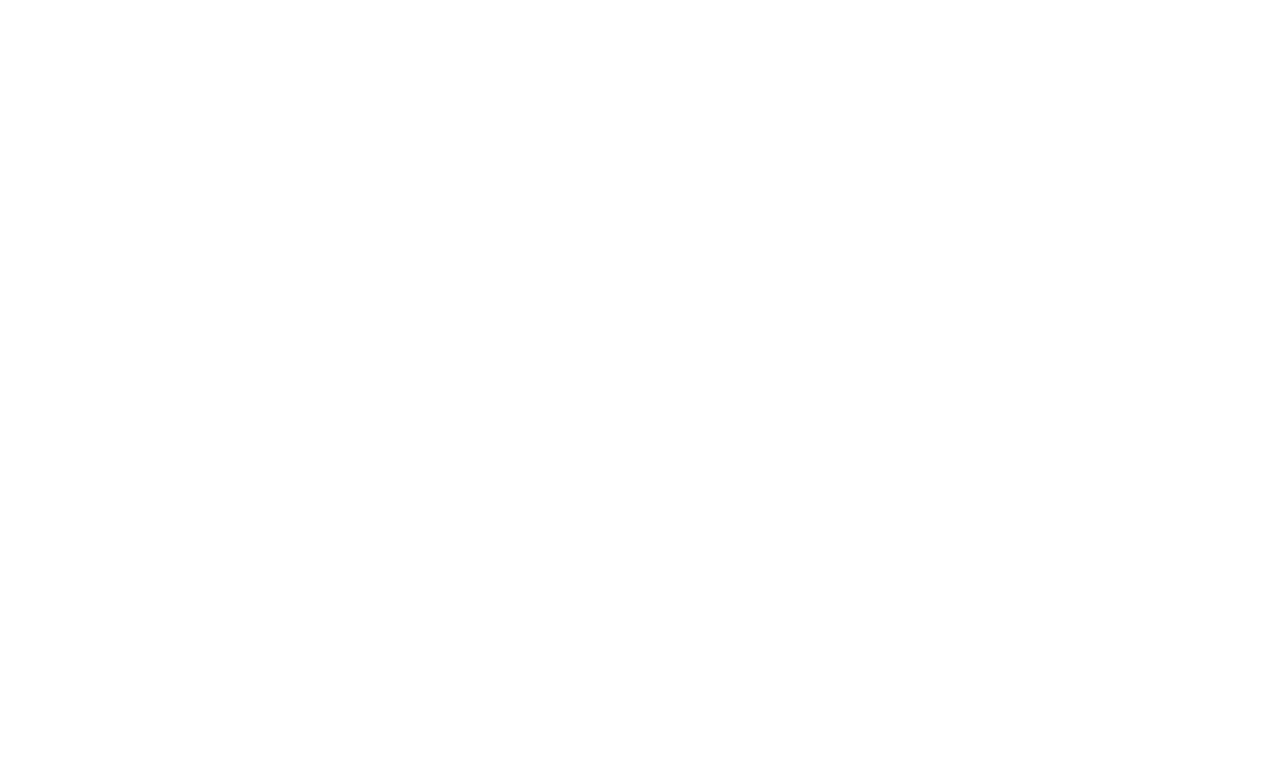
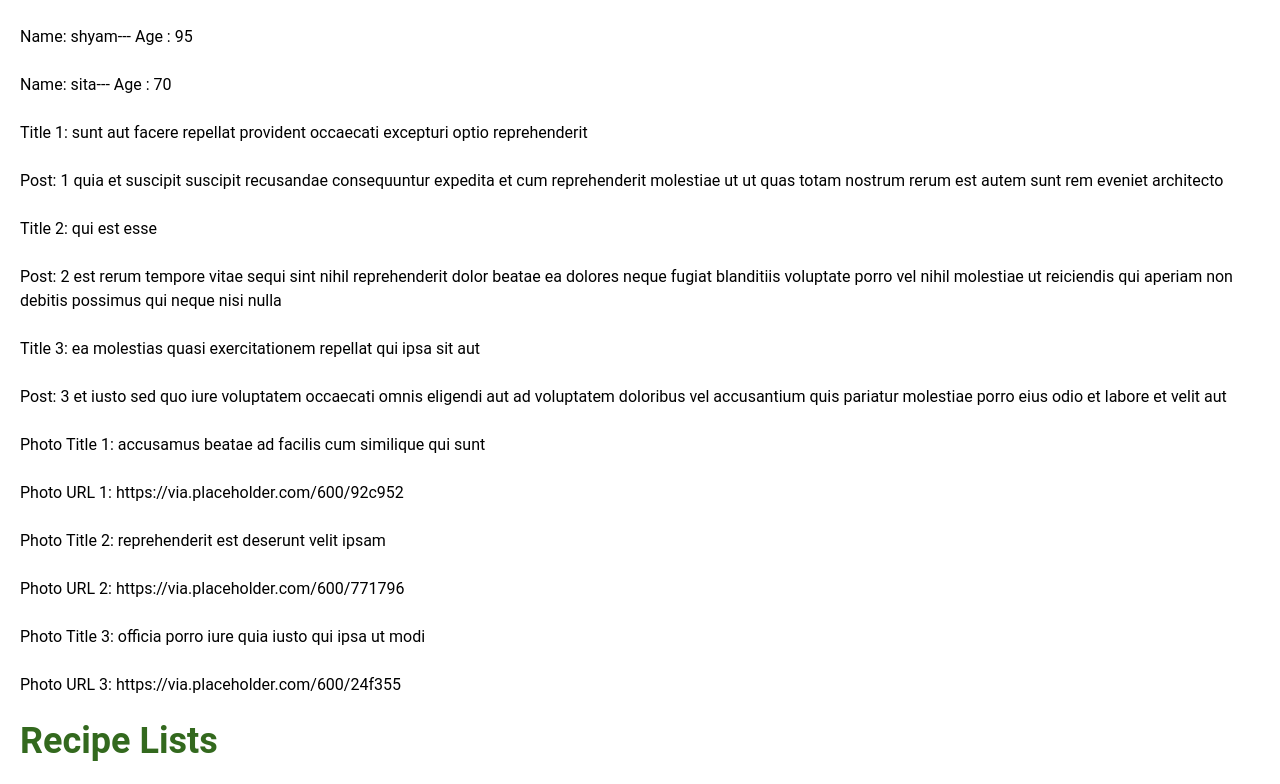
Before and after one commit to sumitmhr/mindRisers, a React (Vite) app: page / in a window 1280 px wide. Shown: the part 620-1404 px from the top of the page. Before the commit the page ends 800 px from the top, so only its background shows below. Built offline with nearby package versions, Linux system fonts and the light colour scheme; grey boxes are pictures that could not be loaded.

Commit message:
Map function functionality

```diff
--- a/src/pages/Home.jsx
+++ b/src/pages/Home.jsx
@@ -24,6 +24,124 @@
       console.log(newUser);
     }
 
+    const numbers = [11, 22, 33, 44, 55, 66, 77, 88, 99];
+
+    const persons  = [
+      {name: 'ram', age: 90, id: 1},
+      {name: 'shyam', age: 95, id: 2},
+      {name: 'sita', age: 70, id: 3},
+    ];
+
+    const posts = [
+      {
+        "userId": 1,
+        "id": 1,
+        "title": "sunt aut facere repellat provident occaecati excepturi optio reprehenderit",
+        "body": "quia et suscipit\nsuscipit recusandae consequuntur expedita et cum\nreprehenderit molestiae ut ut quas totam\nnostrum rerum est autem sunt rem eveniet architecto"
+      },
+      {
+        "userId": 1,
+        "id": 2,
+        "title": "qui est esse",
+        "body": "est rerum tempore vitae\nsequi sint nihil reprehenderit dolor beatae ea dolores neque\nfugiat blanditiis voluptate porro vel nihil molestiae ut reiciendis\nqui aperiam non debitis possimus qui neque nisi nulla"
+      },
+      {
+        "userId": 1,
+        "id": 3,
+        "title": "ea molestias quasi exercitationem repellat qui ipsa sit aut",
+        "body": "et iusto sed quo iure\nvoluptatem occaecati omnis eligendi aut ad\nvoluptatem doloribus vel accusantium quis pariatur\nmolestiae porro eius odio et labore et velit aut"
+      },
+  ];
+
+  const photos = [
+    {
+      "albumId": 1,
+      "id": 1,
+      "title": "accusamus beatae ad facilis cum similique qui sunt",
+      "url": "https://via.placeholder.com/600/92c952",
+      "thumbnailUrl": "https://via.placeholder.com/150/92c952"
+    },
+    {
+      "albumId": 1,
+      "id": 2,
+      "title": "reprehenderit est deserunt velit ipsam",
+      "url": "https://via.placeholder.com/600/771796",
+      "thumbnailUrl": "https://via.placeholder.com/150/771796"
+    },
+    {
+      "albumId": 1,
+      "id": 3,
+      "title": "officia porro iure quia iusto qui ipsa ut modi",
+      "url": "https://via.placeholder.com/600/24f355",
+      "thumbnailUrl": "https://via.placeholder.com/150/24f355"
+    },
+  ];
+
+  const recipes = [
+    {
+      "id": 1,
+      "name": "Classic Margherita Pizza",
+      "ingredients": [
+        "Pizza dough",
+        "Tomato sauce",
+        "Fresh mozzarella cheese",
+        "Fresh basil leaves",
+        "Olive oil",
+        "Salt and pepper to taste"
+      ],
+      "instructions": [
+        "Preheat the oven to 475°F (245°C).",
+        "Roll out the pizza dough and spread tomato sauce evenly.",
+        "Top with slices of fresh mozzarella and fresh basil leaves.",
+        "Drizzle with olive oil and season with salt and pepper.",
+        "Bake in the preheated oven for 12-15 minutes or until the crust is golden brown.",
+        "Slice and serve hot."
+      ],
+      "prepTimeMinutes": 20,
+      "cookTimeMinutes": 15,
+      "servings": 4,
+      "difficulty": "Easy",
+      "cuisine": "Italian",
+      "caloriesPerServing": 300,
+      "image": "https://cdn.dummyjson.com/recipe-images/1.webp",
+      "rating": 4.6,
+
+    },
+    {
+      "id": 2,
+      "name": "Vegetarian Stir-Fry",
+      "ingredients": [
+        "Tofu, cubed",
+        "Broccoli florets",
+        "Carrots, sliced",
+        "Bell peppers, sliced",
+        "Soy sauce",
+        "Ginger, minced",
+        "Garlic, minced",
+        "Sesame oil",
+        "Cooked rice for serving"
+      ],
+      "instructions": [
+        "In a wok, heat sesame oil over medium-high heat.",
+        "Add minced ginger and garlic, sauté until fragrant.",
+        "Add cubed tofu and stir-fry until golden brown.",
+        "Add broccoli, carrots, and bell peppers. Cook until vegetables are tender-crisp.",
+        "Pour soy sauce over the stir-fry and toss to combine.",
+        "Serve over cooked rice."
+      ],
+      "prepTimeMinutes": 15,
+      "cookTimeMinutes": 20,
+      "servings": 3,
+      "difficulty": "Medium",
+      "cuisine": "Asian",
+      "caloriesPerServing": 250,
+      "image": "https://cdn.dummyjson.com/recipe-images/2.webp",
+      "rating": 4.7,
+    },
+  ]
+
+
+
   return (
     <div className='p-5'>
 
@@ -34,6 +152,81 @@
         onClick={addUser}
         size='sm' color='green'>Random User</Button>
 
+      {numbers.map((n, i) => {
+        return (
+        <div key={i}>
+        <h1>Hello World on index {i} -------- Value: {n}</h1> <br />
+        </div>
+      )}
+      )}
+
+      {persons.map((person) => {
+        return (
+          <div key={person.id}>
+        <h1>
+          Name: {person.name}---
+          Age : {person.age}
+        </h1> <br />
+        </div>
+      )}
+      )}
+
+      {posts.map((post, i) => {
+        return (
+        <div key = {post.id}>
+          <h1>Title {i+1}: {post.title}</h1> <br />
+          <h1>Post: {i+1} {post.body}</h1> <br />
+        </div>
+      )}
+      )}
+
+      {photos.map((photo, i) => {
+        return <div key={photo.id}>
+          <h1>Photo Title {i+1}: {photo.title}</h1> <br />
+          <h1>Photo URL {i+1}: {photo.url}</h1> <br />
+        </div>
+      })}
+
+      <div>
+        <h1 className='text-4xl font-bold text-light-green-900'>Recipe Lists</h1> <br />
+        {recipes.map((recipe, i) => {
+          return (
+              <div key={recipe.id}>
+                <img src={recipe.image}  alt={recipe.name} className='w-[300px] h-[300px] rounded-full' />
+                <br />
+                <h2 className='text-2xl font-bold'>{recipe.name}</h2> <br />
+                <p><strong>Cuisine:</strong> {recipe.cuisine}</p>
+                <p><strong>Cook Time:</strong> {recipe.cookTimeMinutes} minutes</p>
+                <p><strong>Prep Time:</strong> {recipe.prepTimeMinutes} minutes</p>
+                <p><strong>Servings:</strong> {recipe.servings}</p>
+                <p><strong>Calories per serving:</strong> {recipe.caloriesPerServing}</p>
+                <p><strong>Difficulty:</strong> {recipe.difficulty}</p>
+                <p><strong>Rating:</strong> {recipe.rating} stars</p>
+                <br />
+
+                <h3 className='text-xl'>Ingredients:</h3>
+                <br />
+                <ul>
+                  {recipe.ingredients.map((ingredient, index) => (
+                    <li key={index}>{index+1}. {ingredient}</li>
+                  ))}
+                </ul>
+                <br />
+
+                <h3 className='text-xl'>Instructions:</h3>
+                <br />
+                <ol>
+                  {recipe.instructions.map((instruction, i) => (
+                    <li key={i}>{i+1}. {instruction}</li>
+                  ))}
+                </ol>
+                <br />
+              </div>
+          )
+        })}
+      </div>
+
+
 
     </div>
   )
```
